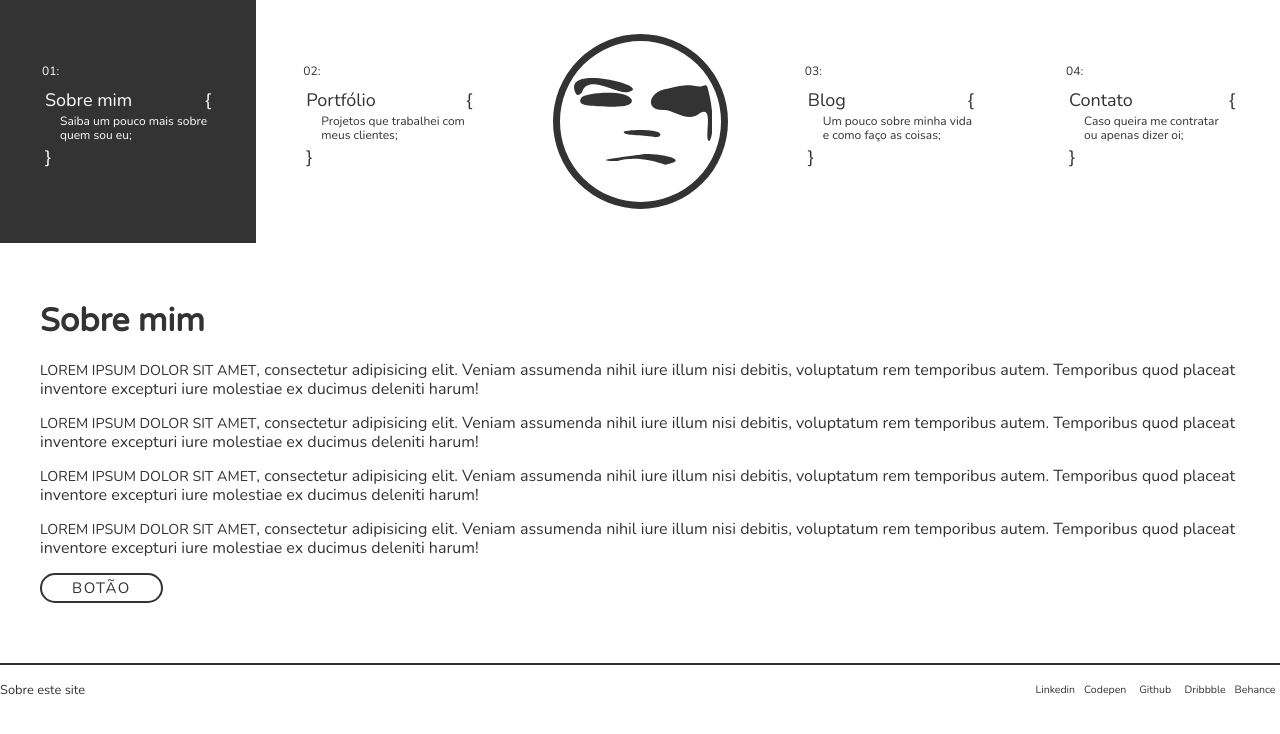
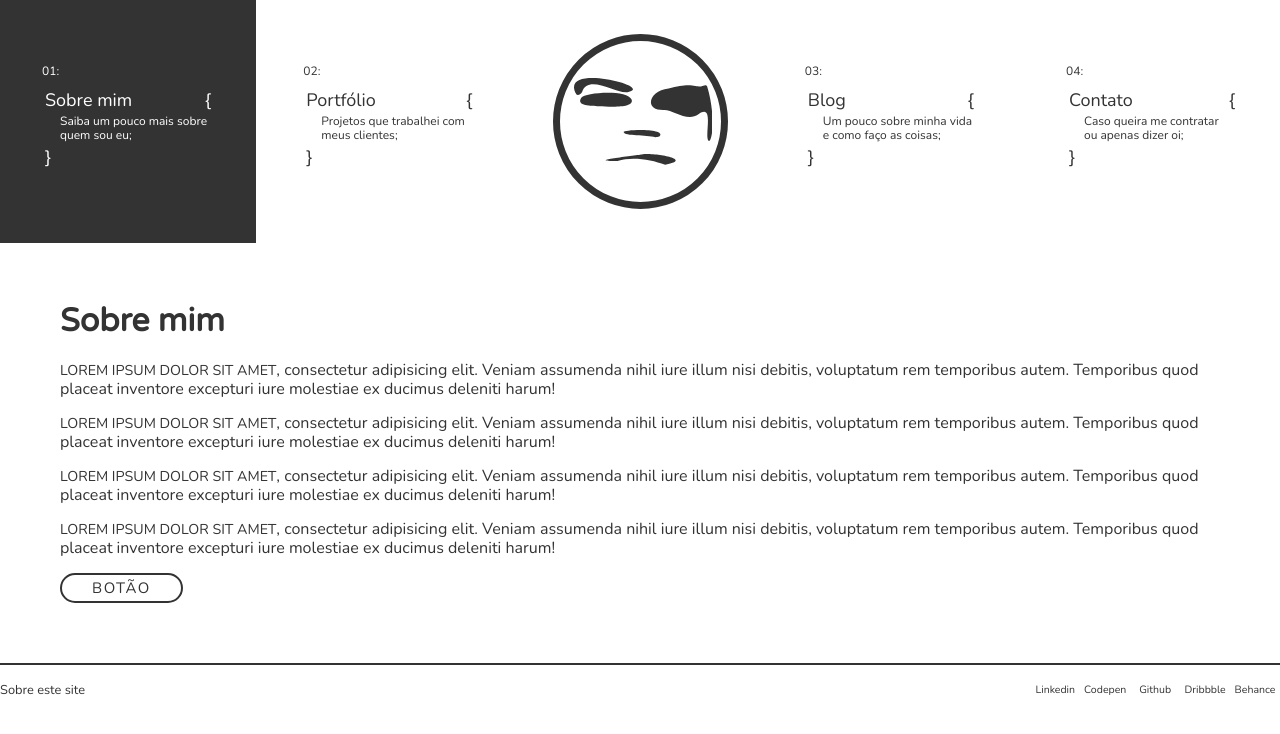
Before and after one commit to tiagones/tiagones.github.com, a Jekyll site: the page built from sobre-mim/index.html, in a window 1280 px wide. Shown: the top 734 px of the page. Built offline with Jekyll 4.4.1, drawn with Linux system fonts in a browser that asks for light colours; Markdown is read by kramdown in place of the engine named in the settings.

Commit message:
Grid adjustment

```diff
--- a/assets/_src/sass/_modules/_grid.sass
+++ b/assets/_src/sass/_modules/_grid.sass
@@ -1,8 +1,12 @@
+.container
+  padding-left: 1.334rem
+  padding-right: 1.334rem
+
 // Extra small devices (phones)
 @media (max-width: 543px)
   .container
     max-width: 543px
-    margin: 0 20px
+    margin: 0 auto
 
 // Small devices (phones, landscape)
 @media (min-width: 544px)
--- a/assets/css/main.css
+++ b/assets/css/main.css
@@ -431,10 +431,14 @@ strong,
 b {
   font-weight: 700; }
 
+.container {
+  padding-left: 1.334rem;
+  padding-right: 1.334rem; }
+
 @media (max-width: 543px) {
   .container {
     max-width: 543px;
-    margin: 0 20px; } }
+    margin: 0 auto; } }
 
 @media (min-width: 544px) {
   .container {
@@ -805,7 +809,6 @@ input[type="button"] {
 #landpage {
   color: #fff;
   background-color: #999;
-  background-image: url("https://assets-cdn.github.com/images/modules/site/home-hero.jpg");
   background-repeat: no-repeat;
   background-position: center center;
   background-size: cover;
```
